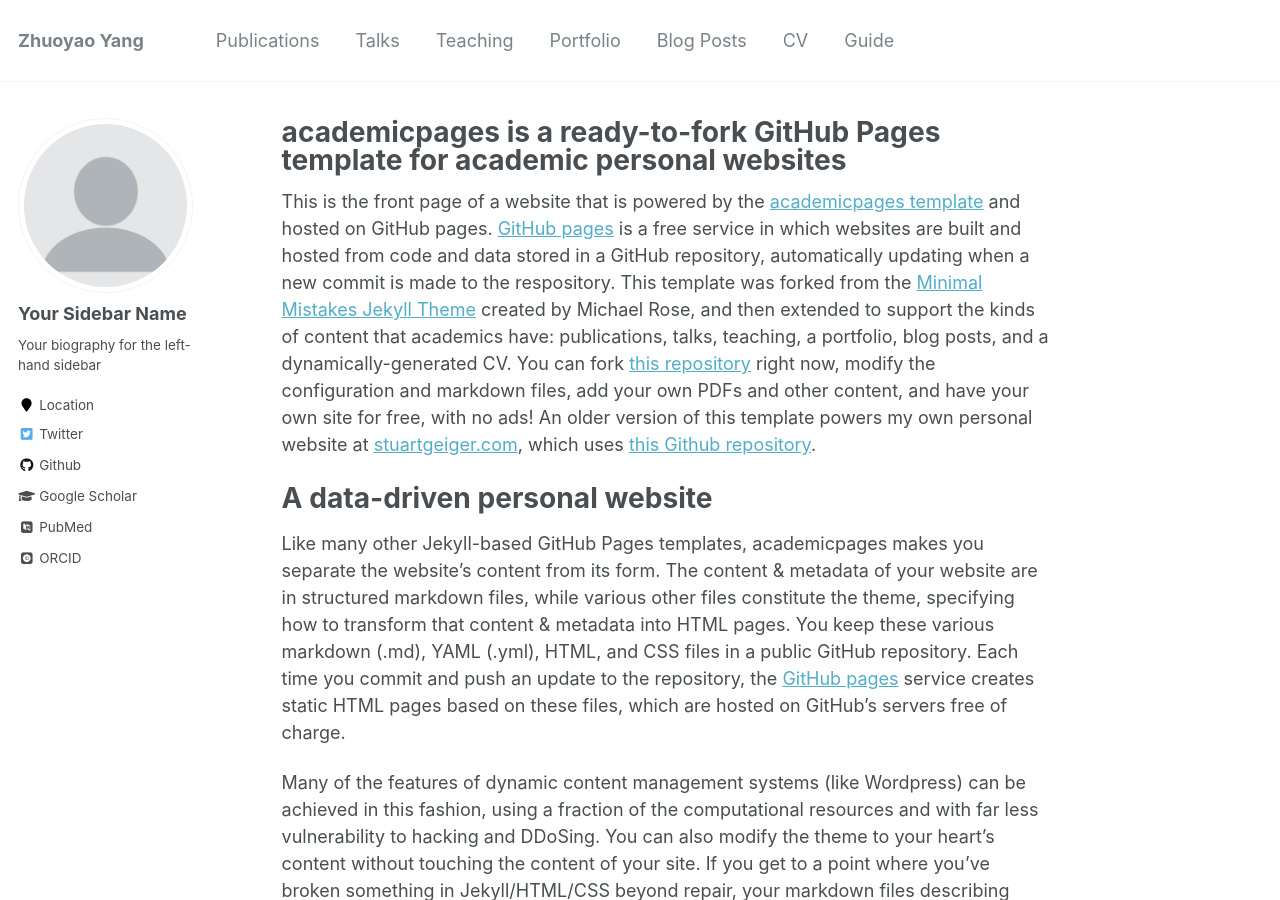
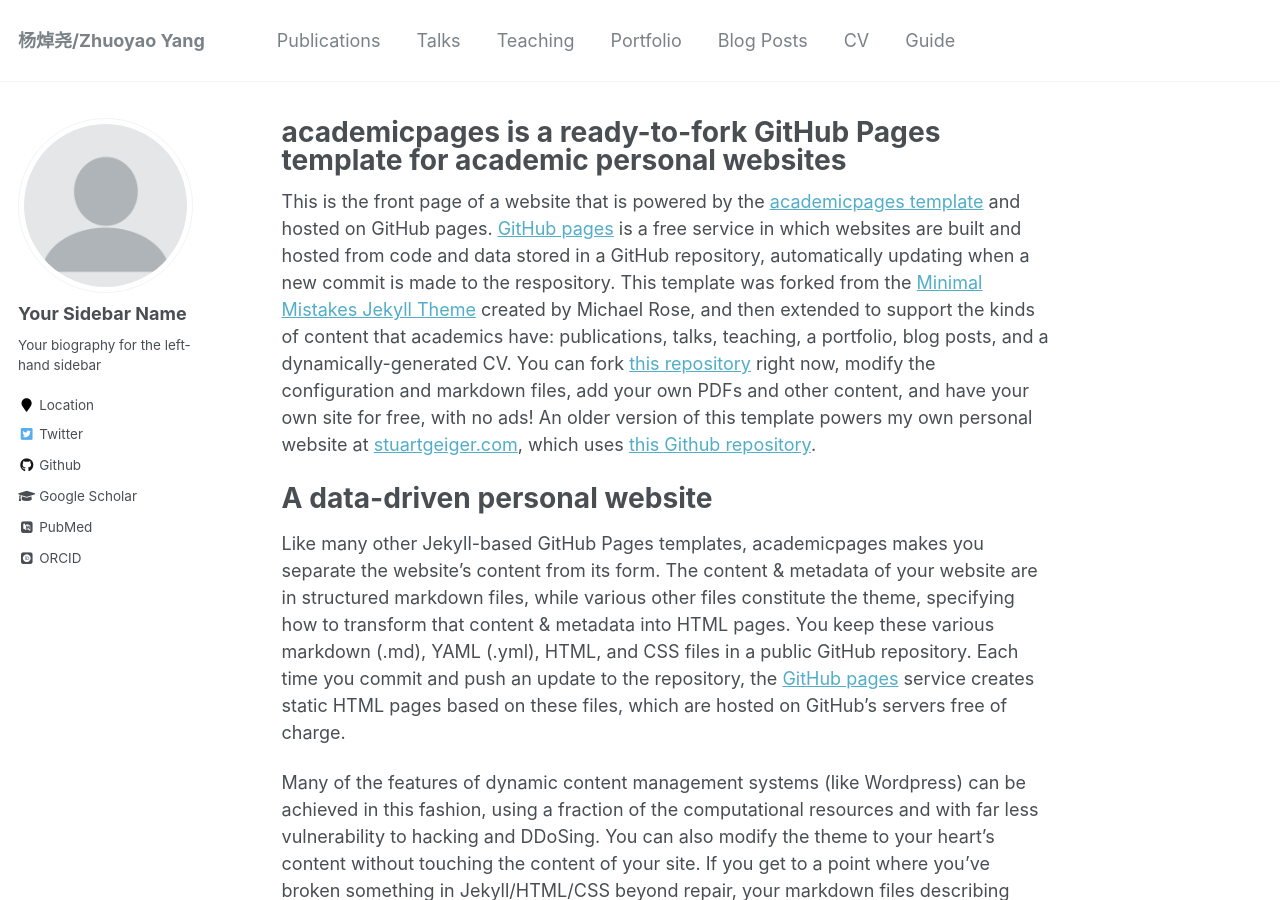
Before and after one commit to dingfengkun/Zhuoyao.github.io, a Jekyll site: the page built from _pages/about.md, in a window 1280 px wide and 900 px high. Built offline with Jekyll 4.4.1, drawn with Linux system fonts in a browser that asks for light colours; some web fonts are replaced.

Commit message:
fix error

```diff
--- a/_config.yml
+++ b/_config.yml
@@ -7,13 +7,13 @@
 
 # Site Settings
 locale                   : "en-AU"
-title                    : "Zhuoyao Yang"
+title                    : "杨焯尧/Zhuoyao Yang"
 title_separator          : "-"
 name                     : &name "Zhuoyao Yang"
 description              : &description "personal description"
-url                      : https://dingfengkun.github.io/Zhuoyao.github.github.io # the base hostname & protocol for your site e.g. "https://mmistakes.github.io"
+url                      : https://dingfengkun.github.io # the base hostname & protocol for your site e.g. "https://mmistakes.github.io"
 baseurl                  : "" # the subpath of your site, e.g. "/blog"
-repository               : "dingfengkun.github.io/Zhuoyao.github.io/"
+repository               : "dingfengkun/Zhuoyao.github.io"
 teaser                   :  # filename of teaser fallback teaser image placed in /images/, .e.g. "500x300.png"
 breadcrumbs              : false # true, false (default)
 words_per_minute         : 160
```
